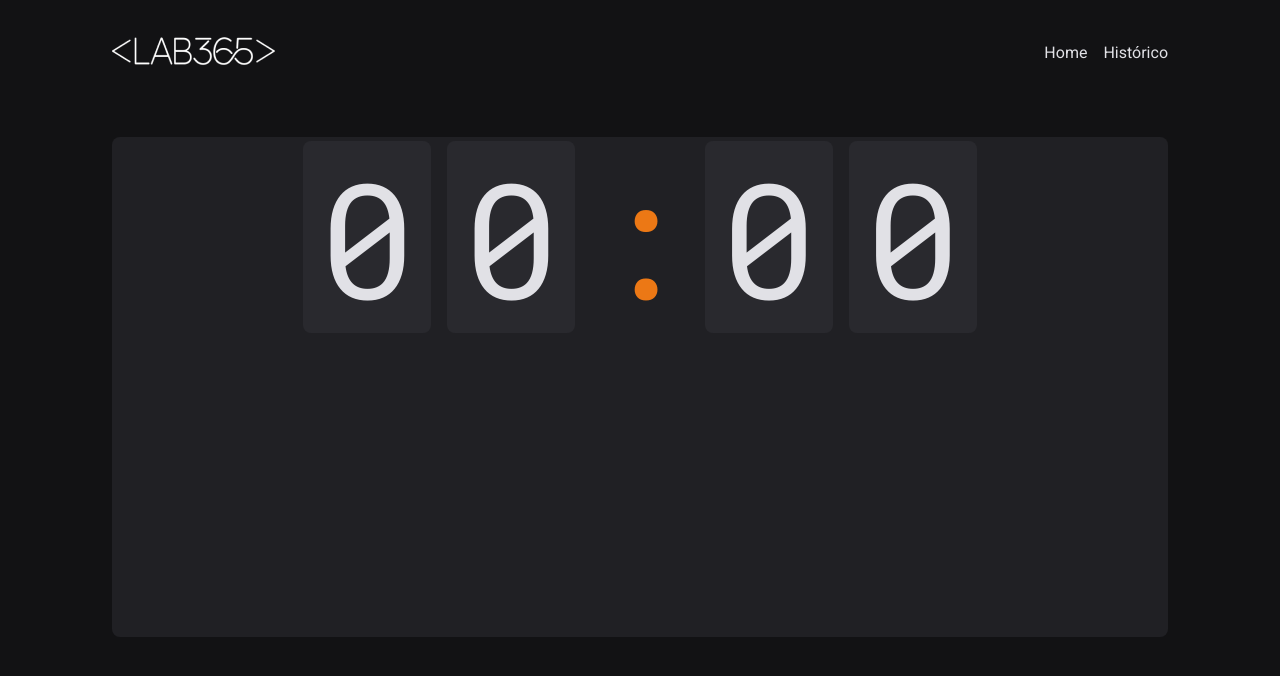
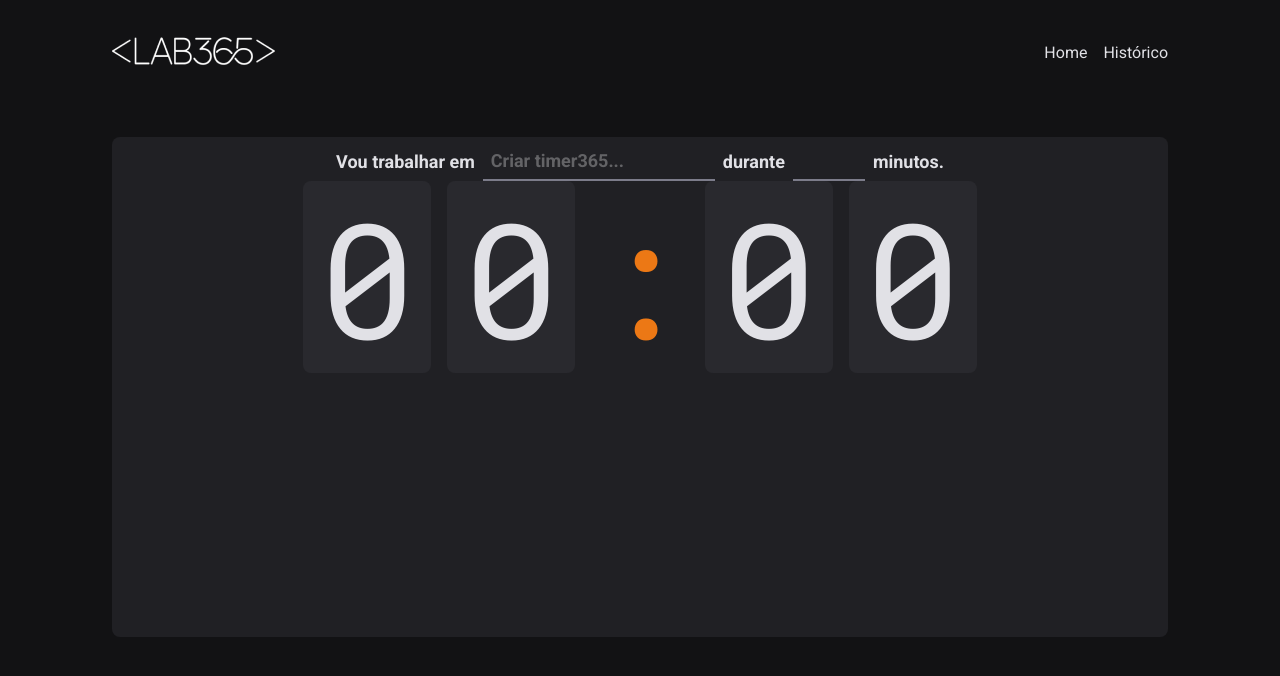
Before and after one commit to vhasckel/timer365, a React (Vite) app: page / in a window 1280 px wide. Shown: the top 676 px of the page. Built offline with nearby package versions, Linux system fonts and the light colour scheme.

Commit message:
feat: estrutura componente new-cycle

```diff
--- /dev/null
+++ b/src/components/new-cycle/index.jsx
@@ -0,0 +1,16 @@
+import React from "react";
+import "./new-cycle.css";
+
+export default function NewCycle() {
+  return (
+    <div className="container--new-cycle">
+      <label htmlFor="task">Vou trabalhar em</label>
+      <input type="text" id="task" placeholder="Criar timer365..." />
+
+      <label htmlFor="minutesAmount">durante</label>
+      <input type="number" id="minutesAmount" />
+
+      <span>minutos.</span>
+    </div>
+  );
+}
--- /dev/null
+++ b/src/components/new-cycle/new-cycle.css
@@ -0,0 +1,30 @@
+.container--new-cycle {
+    width: 100%;
+    display: flex;
+    align-items: center;
+    justify-content: center;
+    gap: 0.5rem;
+    color: var(--text);
+    font-size: 1.125rem;
+    font-weight: bold;
+    flex-wrap: wrap;
+}
+
+.container--new-cycle input {
+    background: transparent;
+    height: 2.5rem;
+    border: 0;
+    border-bottom: 2px solid var(--line);
+    font-weight: bold;
+    font-size: 1.125rem;
+    color: var(--text);
+    padding: 0 .5rem;
+}
+
+.container--new-cycle input::placeholder {
+    color: rgba(255, 255, 255, 0.3);
+}
+
+.container--new-cycle input[type="number"] {
+    max-width: 72px;
+}
--- a/src/pages/home/index.jsx
+++ b/src/pages/home/index.jsx
@@ -1,9 +1,11 @@
 import React from "react";
 import Timer from "../../components/timer";
+import NewCycle from "../../components/new-cycle";
 
 export default function HomePage() {
   return (
     <div>
+      <NewCycle />
       <Timer />
     </div>
   );
```
